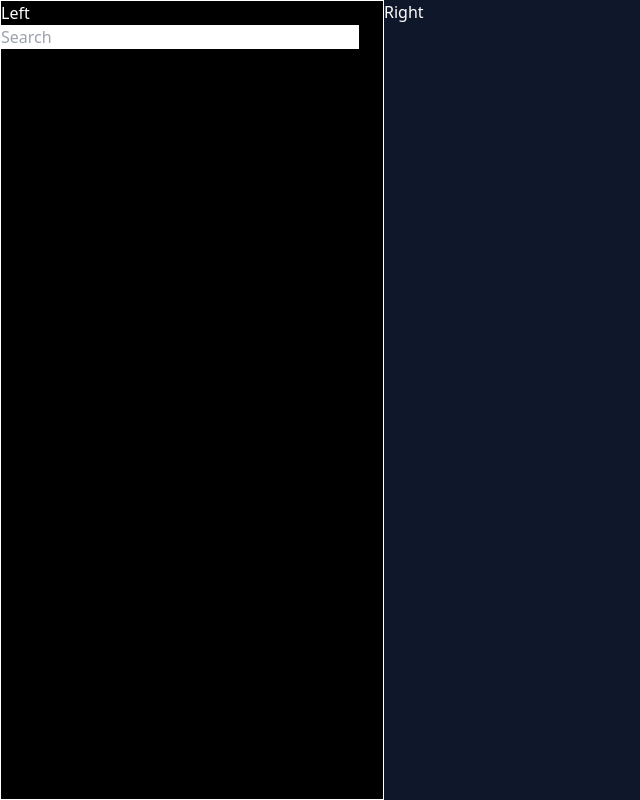
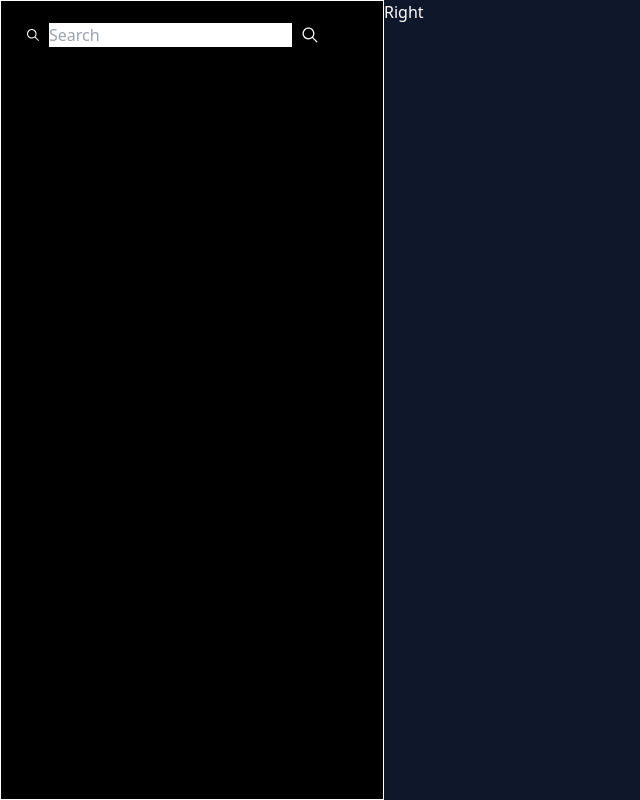
Before and after one commit to tarun6546/LinkUp-A-Chat-App, a React (Vite) app in the folder Frontend/: page / in a window 1280 px wide. Shown: the whole page, without its empty margins (0-640 px from the left). Built offline with nearby package versions, Linux system fonts and the light colour scheme.

Commit message:
add react-icons dependency and update Search component layout

```diff
--- a/Frontend/package.json
+++ b/Frontend/package.json
@@ -11,7 +11,8 @@
   },
   "dependencies": {
     "react": "^19.0.0",
-    "react-dom": "^19.0.0"
+    "react-dom": "^19.0.0",
+    "react-icons": "^5.5.0"
   },
   "devDependencies": {
     "@eslint/js": "^9.21.0",
--- a/Frontend/src/home/left/Left.jsx
+++ b/Frontend/src/home/left/Left.jsx
@@ -4,7 +4,6 @@ import Search from './Search'
 export default function left() {
   return (
     <div className='w-[30%] border  border-white bg-black text-white'>
-        Left
         <Search></Search>
     </div>
   )
--- a/Frontend/src/home/left/Search.jsx
+++ b/Frontend/src/home/left/Search.jsx
@@ -1,26 +1,22 @@
-import React from 'react'
+import React from "react";
+import { IoIosSearch } from "react-icons/io";
 
 function Search() {
   return (
-    <div>
-        <form action="">
-        <label className="input input-bordered flex items-center gap-2">
-  <input type="text" className="grow" placeholder="Search" />
-  <svg
-    xmlns="http://www.w3.org/2000/svg"
-    viewBox="0 0 16 16"
-    fill="currentColor"
-    className="h-4 w-4 opacity-70 text-black">
-    <path
-      fillRule="evenodd"
-      d="M9.965 11.026a5 5 0 1 1 1.06-1.06l2.755 2.754a.75.75 0 1 1-1.06 1.06l-2.755-2.754ZM10.5 7a3.5 3.5 0 1 1-7 0 3.5 3.5 0 0 1 7 0Z"
-      clipRule="evenodd" />
-  </svg>
-</label>
-
-        </form>
+    <div className="px-6 py-4">
+      <form action="">
+        <div className="flex" space-x-3>
+          <label className="input input-bordered flex items-center gap-2 w-[80%]">
+            <IoIosSearch />
+            <input type="text" className="grow" placeholder="Search" />
+          </label>
+          <button>
+            <IoIosSearch className="text-4xl p-2 hover:bg-gray-400 rounded full duration-200" />
+          </button>
+        </div>
+      </form>
     </div>
-  )
+  );
 }
 
-export default Search
+export default Search;
```
Also changed, not shown: 1 other file (tests, documents, lock files or other folders).
